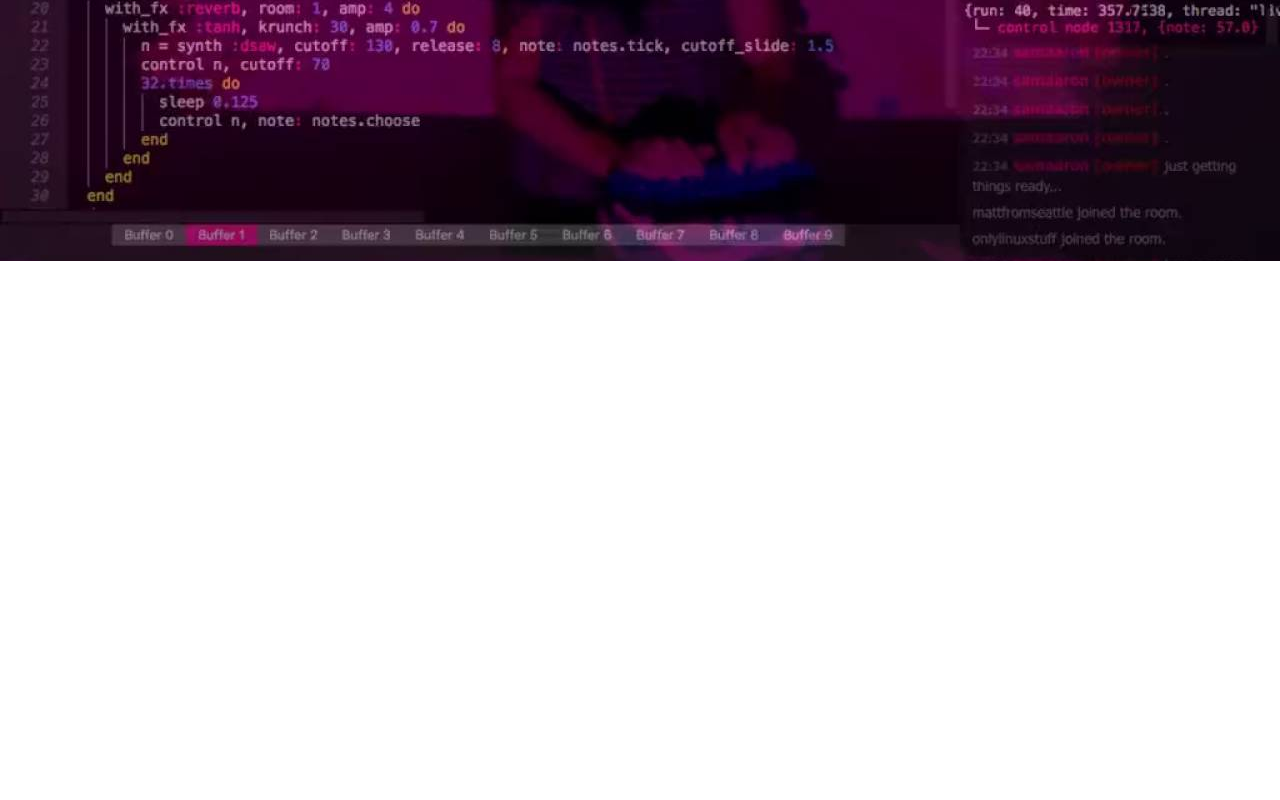
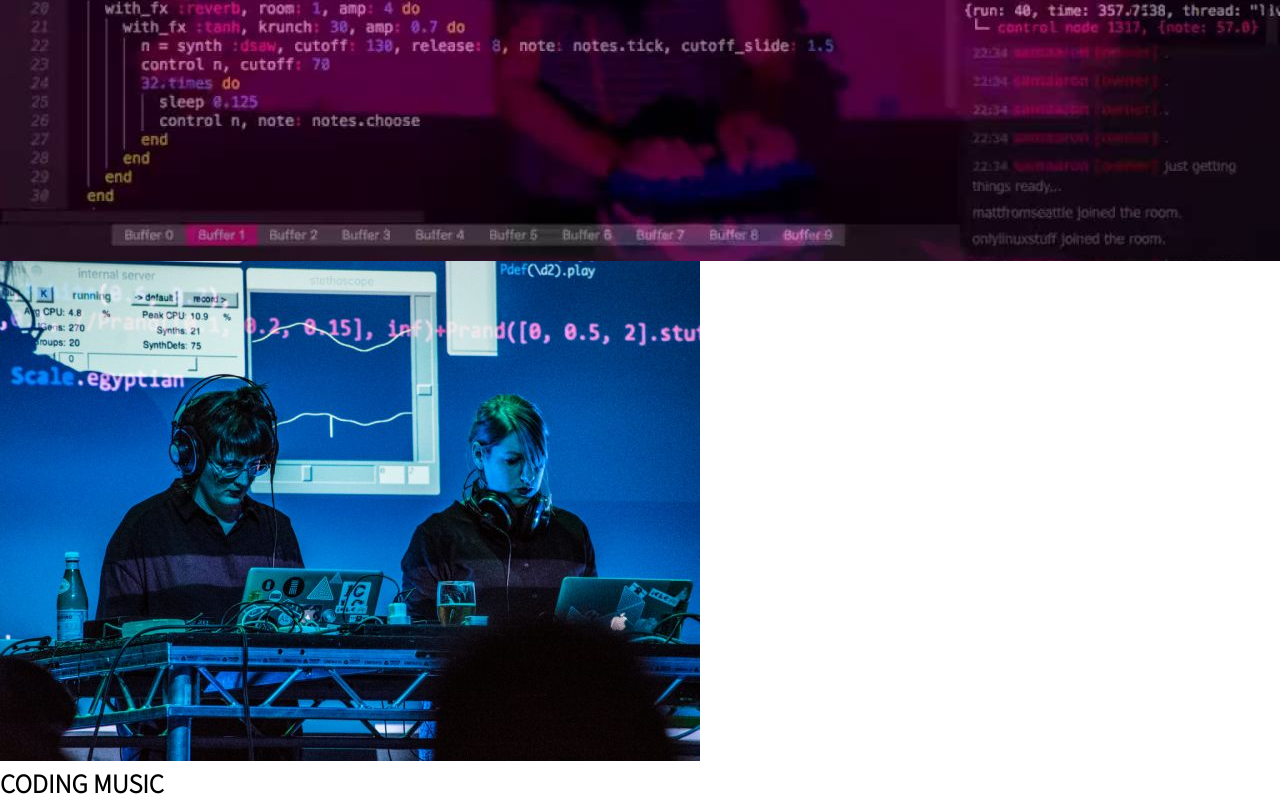
Before and after one commit to louise-decombe/Algorave_rewind, a React (Create React App) app: page / in a window 1280 px wide. Shown: the part 439-1239 px from the top of the page. Before the commit the page ends 800 px from the top, so only its background shows below. Built offline with nearby package versions, Linux system fonts and the light colour scheme.

Commit message:
add description topic component

```diff
--- a/src/App.js
+++ b/src/App.js
@@ -1,14 +1,16 @@
 import './App.css';
 import Header from './components/Header'
 import Background from './components/Background'
+import Description from './components/Description'
 
 const App = ()=>  {
   return (
-    <div className="Algorave">
+    <>
 
 <Header />
 <Background />
-    </div>
+<Description />
+    </>
   );
 }
 
--- a/src/components/Description.js
+++ b/src/components/Description.js
@@ -9,7 +9,12 @@ export const Description = () => {
             <img src={descriptionImg} alt="illustration"></img>
             </div>
         </section>
-
+   <div>
+       <h2>Coding music</h2>
+       <p></p>
+   </div>
         </>
     )
 }
+
+export default Description;
--- a/src/components/Header.js
+++ b/src/components/Header.js
@@ -24,8 +24,6 @@ const Header = () => {
         <div className="bar bar-1"></div>
         <div className="bar bar-2"></div>
         <div className="bar bar-3"></div>
-
-
 </div>
 </header>
         </>
--- a/src/index.css
+++ b/src/index.css
@@ -77,3 +77,7 @@ button {
 .header nav {
   display: none;
 }
+
+img {
+  max-width: 100%;
+}
```
